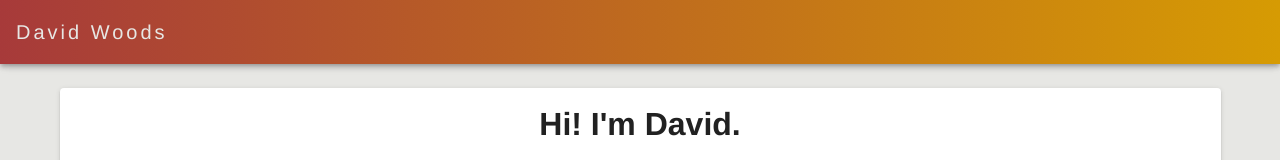
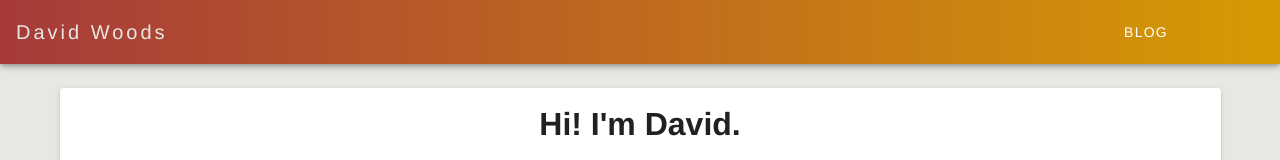
Before and after one commit to dave-woods/dwoods.xyz, a Vue app: page / in a window 1280 px wide. Shown: the top 160 px of the page. Built offline with nearby package versions, Linux system fonts and the light colour scheme; no server answers; the database is empty; the HTML template or start-up script is replaced by a standard one.

Commit message:
Add blog link in header

```diff
--- a/src/components/Header.vue
+++ b/src/components/Header.vue
@@ -1,6 +1,8 @@
 <template>
     <v-app-bar app absolute id="site-header">
         <router-link to="/"><v-toolbar-title style="color: #E7E7E4; letter-spacing: 3px;">David Woods</v-toolbar-title></router-link>
+        <v-spacer></v-spacer>
+        <v-btn dark text tile height="100%" to="/blog">Blog</v-btn>
         <router-link to="/"><v-img src="@/assets/logo.png" max-height="64px" max-width="64px" contain class="mx-2"></v-img></router-link>
     </v-app-bar>
 </template>
```
